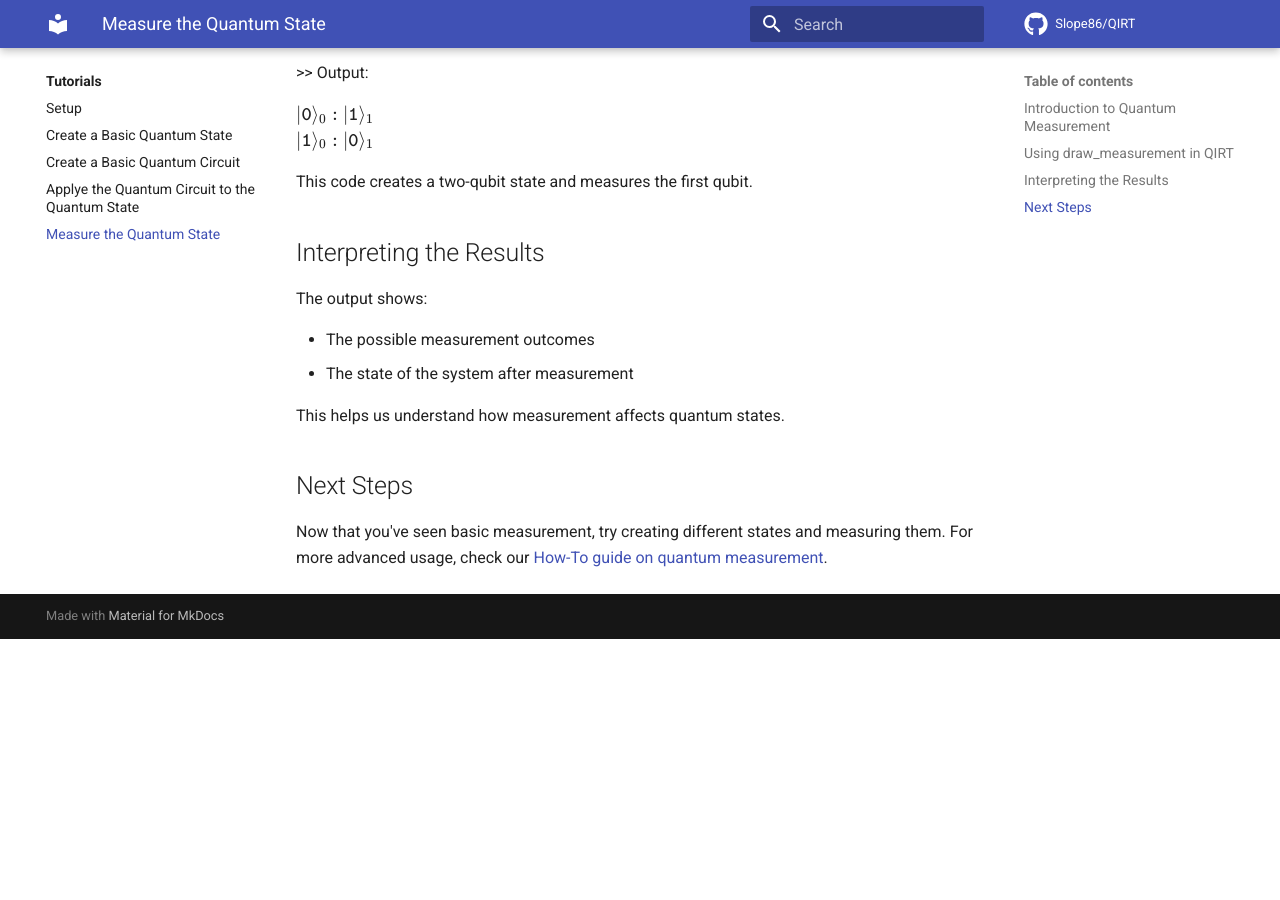
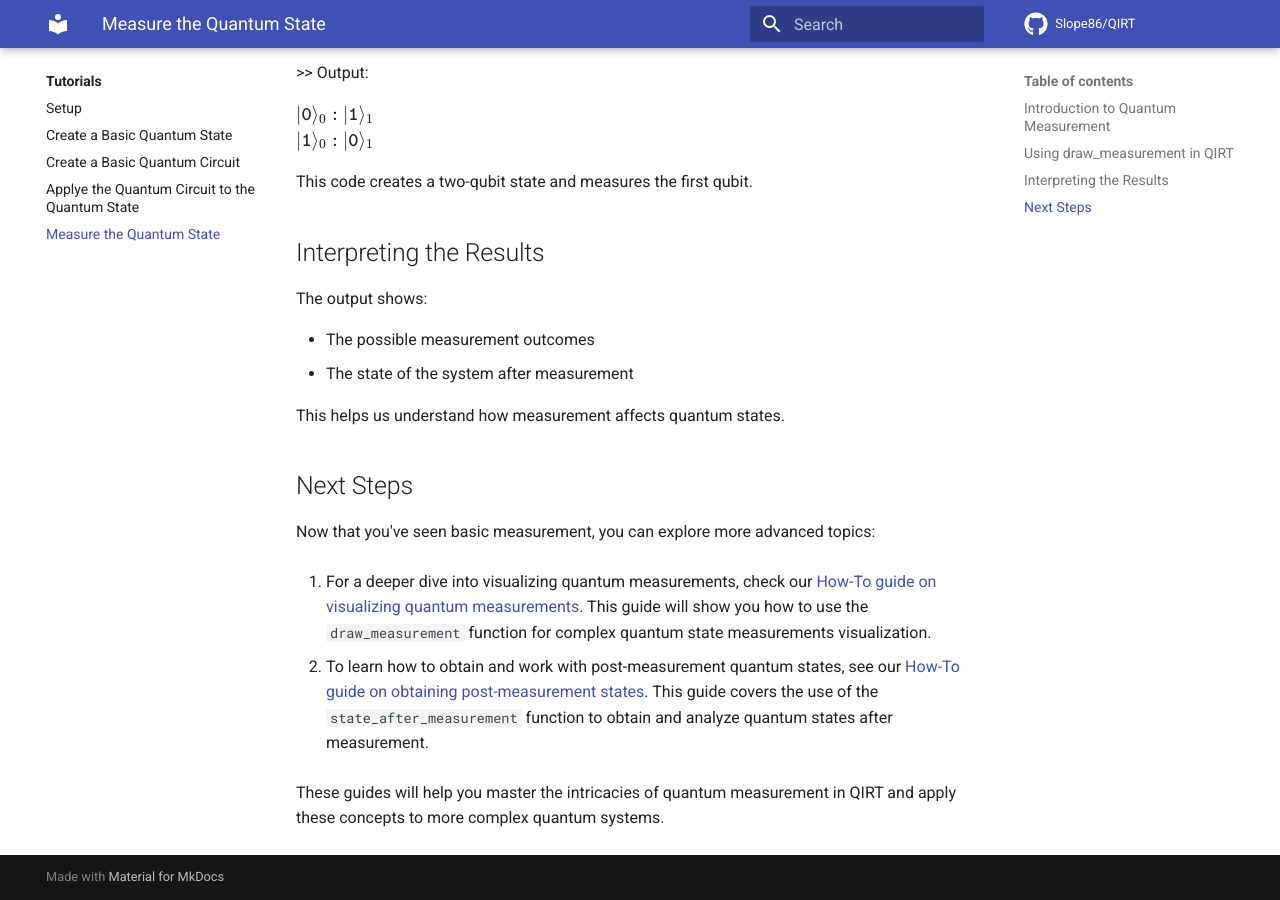
Before and after one commit to Slope86/QIRT, an MkDocs documentation site: the page built from docs/tutorials/basic_measurement.md, in a window 1280 px wide and 900 px high, scrolled down 689 px. Built offline with MkDocs 1.6.1 and Material for MkDocs 9.7.7, drawn with Linux system fonts in a browser that asks for light colours; comment, search, counter and statistics services are not loaded; before the commit the page ends 1328 px from its top, so only the background shows below that.

Commit message:
docs: Add guide for obtaining post-measurement quantum states

```diff
--- a/docs/tutorials/basic_measurement.md
+++ b/docs/tutorials/basic_measurement.md
@@ -37,4 +37,10 @@ This helps us understand how measurement affects quantum states.
 
 ## Next Steps
 
-Now that you've seen basic measurement, try creating different states and measuring them. For more advanced usage, check our [How-To guide on quantum measurement](../how_to_guides/qubit_measurement.md).
+Now that you've seen basic measurement, you can explore more advanced topics:
+
+1. For a deeper dive into visualizing quantum measurements, check our [How-To guide on visualizing quantum measurements](../how_to_guides/visualize_measurements.md). This guide will show you how to use the `draw_measurement` function for complex quantum state measurements visualization.
+
+2. To learn how to obtain and work with post-measurement quantum states, see our [How-To guide on obtaining post-measurement states](../how_to_guides/post_measurement_states.md). This guide covers the use of the `state_after_measurement` function to obtain and analyze quantum states after measurement.
+
+These guides will help you master the intricacies of quantum measurement in QIRT and apply these concepts to more complex quantum systems.
--- a/mkdocs.yml
+++ b/mkdocs.yml
@@ -59,7 +59,8 @@ nav:
     - Create Quantum States: how_to_guides/create_states.md
     - Visualize Quantum States: how_to_guides/visualize_states.md
     - Create Quantum Circuits: how_to_guides/create_circuits.md
-    - Quantum Measurement: how_to_guides/qubit_measurement.md
+    - Visualize Quantum Measurements: how_to_guides/visualize_measurements.md
+    - Obtain Post-Measurement States: how_to_guides/post_measurement_states.md
     - Customize Ket Notation: how_to_guides/customize_ket_notation.md
   - Reference:
     - reference/index.md
```
Also changed, not shown: docs/how_to_guides/index.md (+2 -1 lines), docs/how_to_guides/post_measurement_states.md (added, +86 -0 lines), docs/how_to_guides/visualize_measurements.md (renamed from docs/how_to_guides/qubit_measurement.md, +2 -2 lines), 1 other file.
